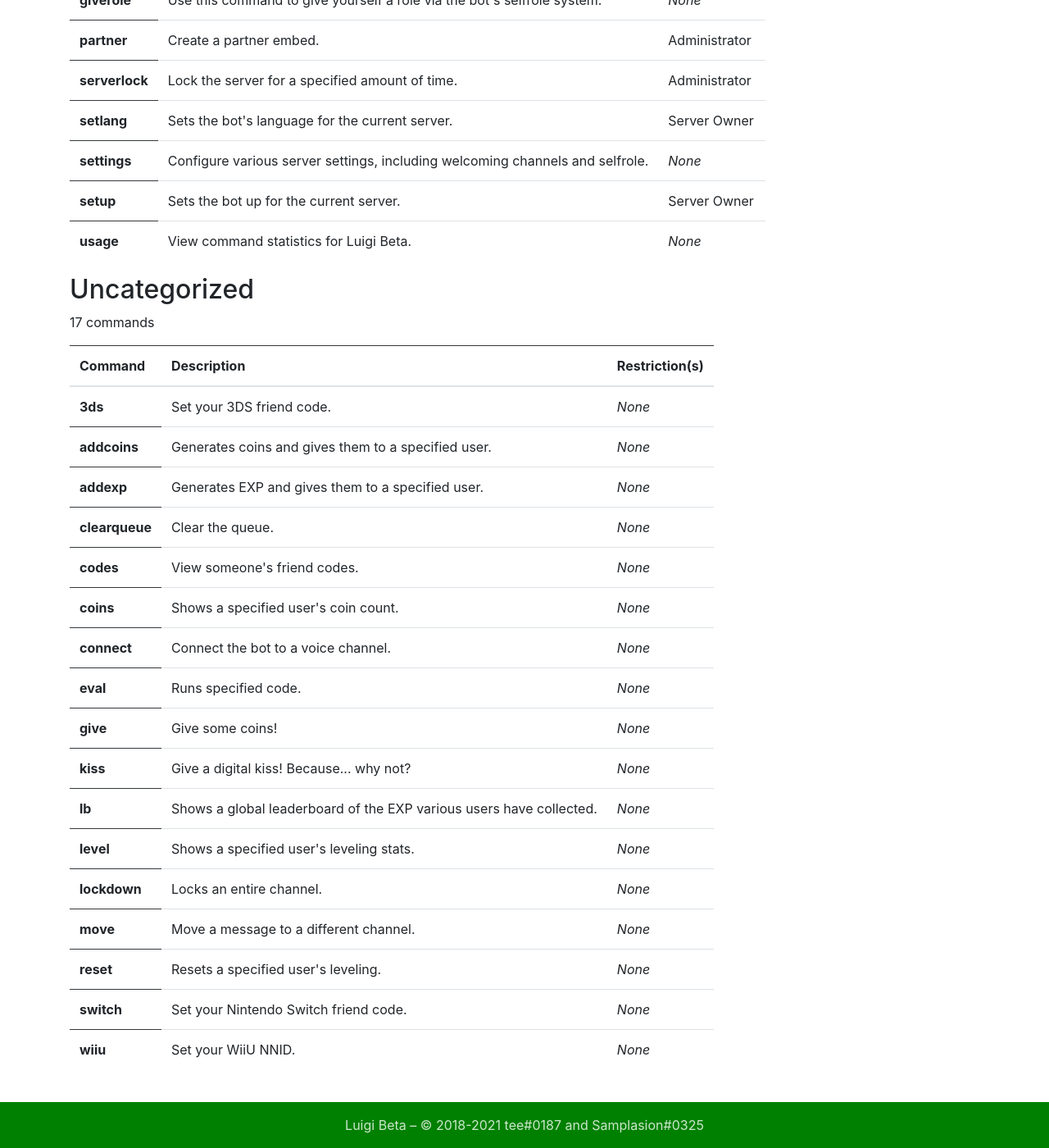
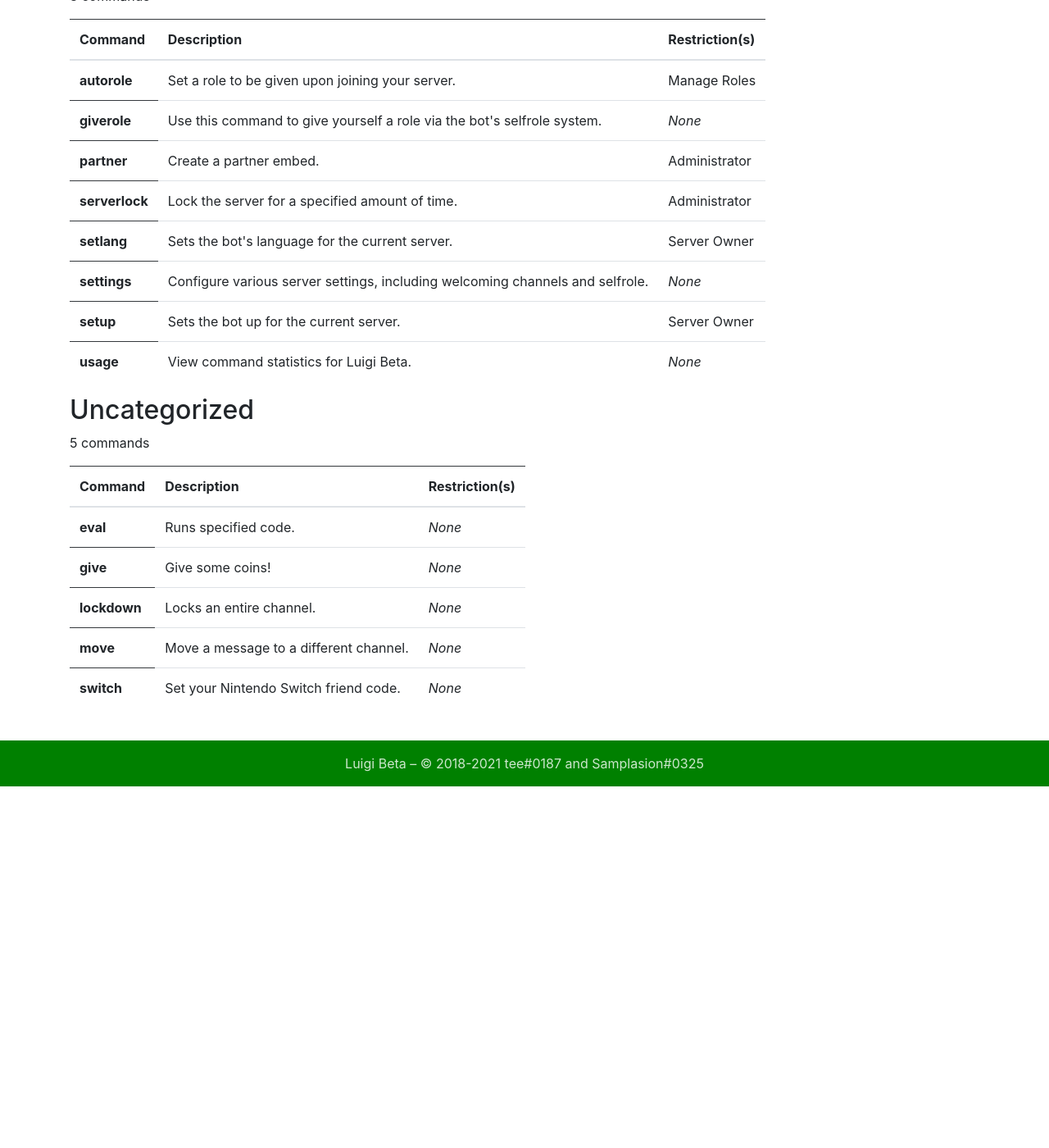
Before and after one commit to luigibeta/luigibeta.github.io, a Jekyll site: the page built from commands.html, in a window 1280 px wide and 1400 px high, scrolled down 3313 px. Shown: the whole window at 82% size. Built offline with Jekyll 4.4.1, drawn with Linux system fonts in a browser that asks for light colours; nearby versions of some CDN libraries; a style sheet for code colours, icons or effects is not loaded; after the commit the page ends 4272 px from its top, so only the background shows below that; some of the changed text lies outside the part shown.

Commit message:
Added and removed several commands

```diff
--- a/_data/commands.yml
+++ b/_data/commands.yml
@@ -26,18 +26,6 @@
 - name: usage
   description: View command statistics for Luigi Beta.
   category: Server Configuration
-- name: addcoins
-  description: Generates coins and gives them to a specified user.
-  category: Uncategorized
-- name: addexp
-  description: Generates EXP and gives them to a specified user.
-  category: Uncategorized
-- name: lb
-  description: Shows a global leaderboard of the EXP various users have collected.
-  category: Uncategorized
-- name: level
-  description: Shows a specified user's leveling stats.
-  category: Uncategorized
 - name: eval
   description: Runs specified code.
   category: Uncategorized
@@ -55,15 +43,11 @@
   category: Moderation
 - name: code
   description:
-    View a user's friend codes. Can be set with the wiiu, 3ds, and switch
-    commands.
+    View a user's friend codes. Can be set with the <codeblock>setcode</codeblock> command.
   category: Gaming
 - name: hug
   description: Give a digital hug! Because why not?
   category: Fun
-- name: kiss
-  description: Give a digital kiss! Because... why not?
-  category: Uncategorized
 - name: jojo
   description: Randomized quotes from JoJo's Bizarre Adventure
   category: Fun
@@ -87,12 +71,6 @@
 - name: invite
   description: Displays all important information about inviting Luigi.
   category: Bot Utility
-- name: coins
-  description: Shows a specified user's coin count.
-  category: Uncategorized
-- name: reset
-  description: Resets a specified user's leveling.
-  category: Uncategorized
 - name: bob-omb
   description: Hey, Bob-omb!
   category: Fun
@@ -127,31 +105,28 @@
   description: Sets the bot's language for the current server.
   category: Server Configuration
   restriction: Server Owner
-- name: 3ds
-  description: Set your 3DS friend code.
-  category: Uncategorized
 - name: autorole
   description: Set a role to be given upon joining your server.
   category: Server Configuration
   restriction: Manage Roles
+- name: homemenu
+  description: Add a custom icon to the Switch's home menu.
+  category: Fun
+- name: meme
+  description: Pulls a random meme from Reddit.
+  category: Fun
+- name: rate
+  description: Rate someone, something, yourself, the world.. whatever you please!
+  category: Fun
+- name: remind
+  description: Set a DM reminder using the bot.
+  category: General
 - name: cat
   # Cat emoji
   description: "\U0001F63A"
   category: Fun
 - name: changelog
   description: View the bot's latest update.
-  category: Bot Utility
-- name: clearqueue
-  description: Clear the queue.
-  category: Uncategorized
-- name: codes
-  description: View someone's friend codes.
-  category: Uncategorized
-- name: connect
-  description: Connect the bot to a voice channel.
-  category: Uncategorized
-- name: disconnect
-  description: Disconnect the bot from a voice channel.
   category: Bot Utility
 - name: dog
   # Dog emoji
@@ -182,9 +157,6 @@
   description: View a member's warnings.
   category: Moderation
   restriction: Kick Members
-- name: wiiu
-  description: Set your WiiU NNID.
-  category: Uncategorized
 - name: afk
   description: Set a status that lets users know you are unavailable
   category: General
```
